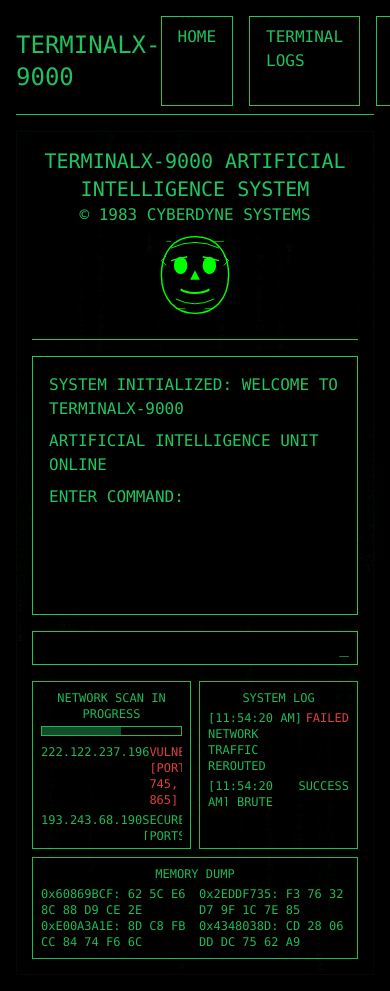
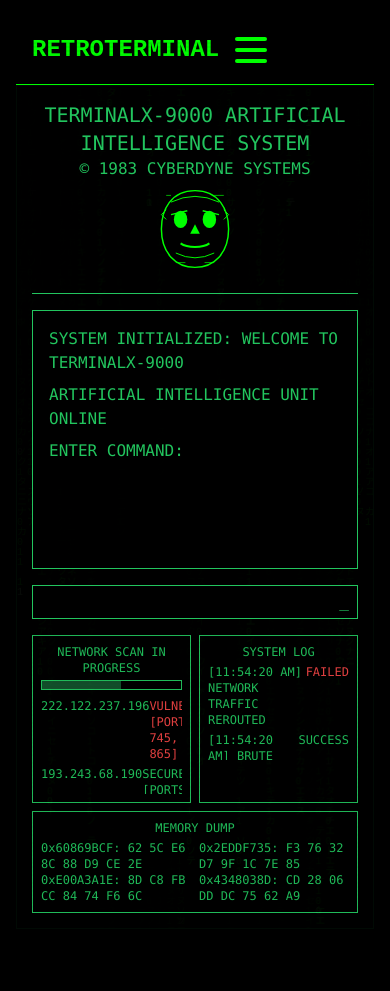
Before and after one commit to ne3mer/Retro, a React (Create React App) app in the folder client/: page / in a window 390 px wide. After the commit the page ends 945 px from the top, so only its background shows below. Built offline with nearby package versions, Linux system fonts and the light colour scheme.

Commit message:
Add responsive burger menu for mobile navigation

```diff
--- a/client/src/App.css
+++ b/client/src/App.css
@@ -177,30 +177,100 @@
   background-color: #000;
   color: #00ff00;
   border-bottom: 1px solid #00ff00;
+  position: relative;
 }
 
-.navbar .nav-links {
+.navbar-brand {
   display: flex;
+  align-items: center;
   gap: 1rem;
 }
 
-.navbar .nav-links a {
+.nav-logo {
   color: #00ff00;
   text-decoration: none;
+  font-size: 1.5rem;
+  font-weight: bold;
 }
 
-.navbar .nav-links a:hover {
-  text-decoration: underline;
+.nav-links {
+  display: flex;
+  gap: 2rem;
 }
 
+.nav-links a {
+  color: #00ff00;
+  text-decoration: none;
+  padding: 0.5rem 1rem;
+  border: 1px solid #00ff00;
+  transition: all 0.3s ease;
+}
+
+.nav-links a:hover {
+  background-color: #00ff00;
+  color: #000;
+}
+
+.burger-menu {
+  display: none;
+  flex-direction: column;
+  justify-content: space-around;
+  width: 2rem;
+  height: 2rem;
+  background: transparent;
+  border: none;
+  cursor: pointer;
+  padding: 0;
+  z-index: 10;
+}
+
+.burger-bar {
+  width: 2rem;
+  height: 0.25rem;
+  background: #00ff00;
+  border-radius: 0.5rem;
+  transition: all 0.3s ease-in-out;
+}
+
+/* Burger menu animation */
+.burger-bar.open:nth-child(1) {
+  transform: translateY(0.75rem) rotate(45deg);
+}
+
+.burger-bar.open:nth-child(2) {
+  opacity: 0;
+}
+
+.burger-bar.open:nth-child(3) {
+  transform: translateY(-0.75rem) rotate(-45deg);
+}
+
+/* Mobile styles */
 @media screen and (max-width: 768px) {
-  .navbar {
-    flex-direction: column;
-    align-items: flex-start;
+  .burger-menu {
+    display: flex;
   }
 
-  .navbar .nav-links {
+  .nav-links {
+    display: none;
     flex-direction: column;
-    gap: 0.5rem;
+    gap: 1rem;
+    position: absolute;
+    top: 100%;
+    left: 0;
+    right: 0;
+    background-color: #000;
+    padding: 1rem;
+    border-bottom: 1px solid #00ff00;
+    z-index: 1000;
+  }
+
+  .nav-links.open {
+    display: flex;
+  }
+
+  .nav-links a {
+    width: 100%;
+    text-align: center;
   }
 }
--- a/client/src/components/Navbar.js
+++ b/client/src/components/Navbar.js
@@ -1,41 +1,41 @@
-import React from "react";
+import React, { useState } from "react";
 import { Link } from "react-router-dom";
 
 const Navbar = () => {
+  const [isOpen, setIsOpen] = useState(false);
+
+  const toggleMenu = () => {
+    setIsOpen(!isOpen);
+  };
+
   return (
-    <div className="border-b border-green-500 pb-2 mb-4 flex justify-between items-center">
-      <div className="text-2xl text-green-500 font-mono">TERMINALX-9000</div>
+    <nav className="navbar crt-effect">
+      <div className="navbar-brand">
+        <Link to="/" className="nav-logo">
+          RETROTERMINAL
+        </Link>
+        <button className="burger-menu" onClick={toggleMenu}>
+          <div className={`burger-bar ${isOpen ? "open" : ""}`}></div>
+          <div className={`burger-bar ${isOpen ? "open" : ""}`}></div>
+          <div className={`burger-bar ${isOpen ? "open" : ""}`}></div>
+        </button>
+      </div>
 
-      <div className="flex space-x-4">
-        <Link
-          to="/"
-          className="px-4 py-2 border border-green-500 text-green-500 hover:bg-green-500 hover:text-black transition-colors font-mono"
-        >
+      <div className={`nav-links ${isOpen ? "open" : ""}`}>
+        <Link to="/" onClick={() => setIsOpen(false)}>
           HOME
         </Link>
-
-        <Link
-          to="/blog"
-          className="px-4 py-2 border border-green-500 text-green-500 hover:bg-green-500 hover:text-black transition-colors font-mono"
-        >
-          TERMINAL LOGS
+        <Link to="/blog" onClick={() => setIsOpen(false)}>
+          BLOG
         </Link>
-
-        <Link
-          to="/admin"
-          className="px-4 py-2 border border-green-500 text-green-500 hover:bg-green-500 hover:text-black transition-colors font-mono"
-        >
-          ADMIN TERMINAL
+        <Link to="/admin" onClick={() => setIsOpen(false)}>
+          ADMIN
         </Link>
-
-        <Link
-          to="/top-movies"
-          className="px-4 py-2 border border-green-500 text-green-500 hover:bg-green-500 hover:text-black transition-colors font-mono"
-        >
-          TOP 250 MOVIES
+        <Link to="/chat" onClick={() => setIsOpen(false)}>
+          CHAT
         </Link>
       </div>
-    </div>
+    </nav>
   );
 };
 
```
